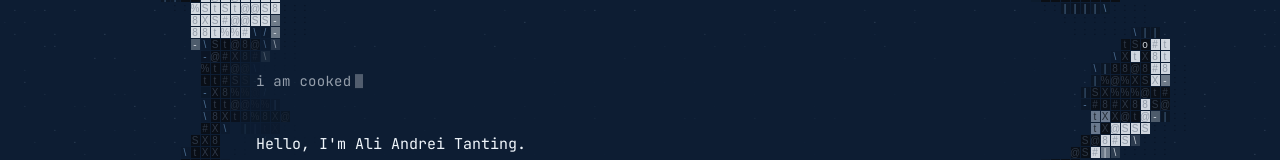
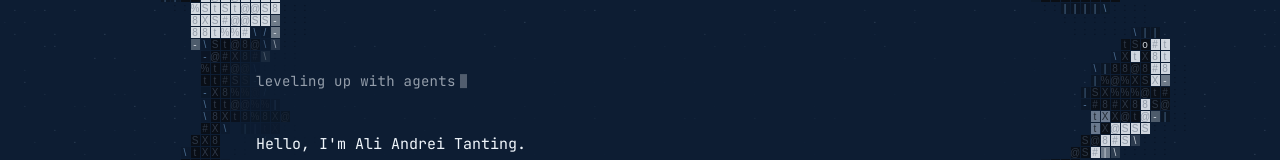
Before and after one commit to a-ldnstntng/MyPortfolio, a Next.js app: page / in a window 1280 px wide. Shown: the part 418-578 px from the top of the page. Built offline with nearby package versions, Linux system fonts and the light colour scheme.

Commit message:
chore: update tagline to leveling up with agents

```diff
--- a/app/page.tsx
+++ b/app/page.tsx
@@ -220,7 +220,7 @@ export default function HomePage() {
             </div>
           )}
 
-          {/* Tagline (exact lowercase: "i am cooked" + blinking cursor) */}
+          {/* Tagline (exact lowercase: "leveling up with agents" + blinking cursor) */}
           <blockquote
             data-koi-avoid={true}
             className="font-geistMono text-[14px] lowercase leading-relaxed tracking-[0.02em] opacity-60"
--- a/lib/projects.ts
+++ b/lib/projects.ts
@@ -32,7 +32,7 @@ export interface CitationItem {
 export const SITE_CONFIG = {
   name: "Ali Andrei Tanting",
   shortName: "Ali Andrei",
-  tagline: "i am cooked",
+  tagline: "leveling up with agents",
   location: "Manila, Philippines",
   university: "Polytechnic University of the Philippines",
   socials: [
```
